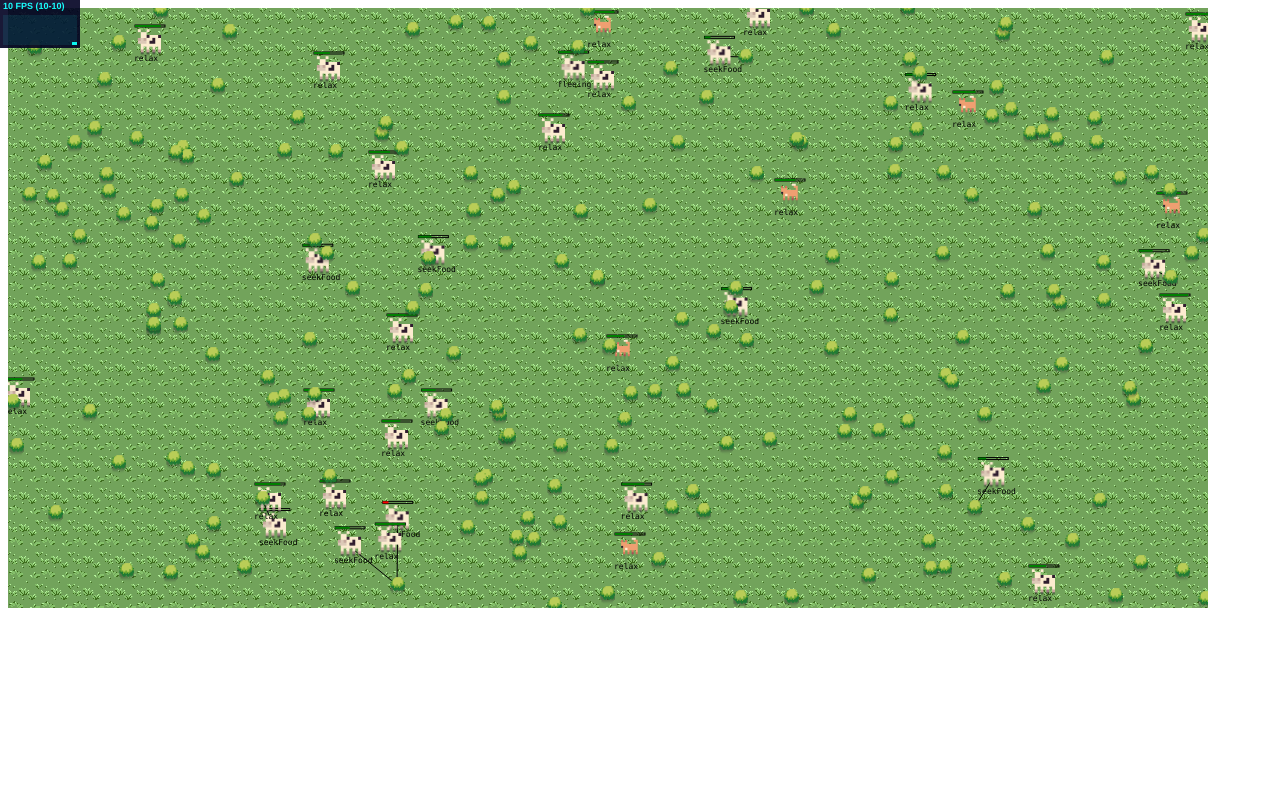
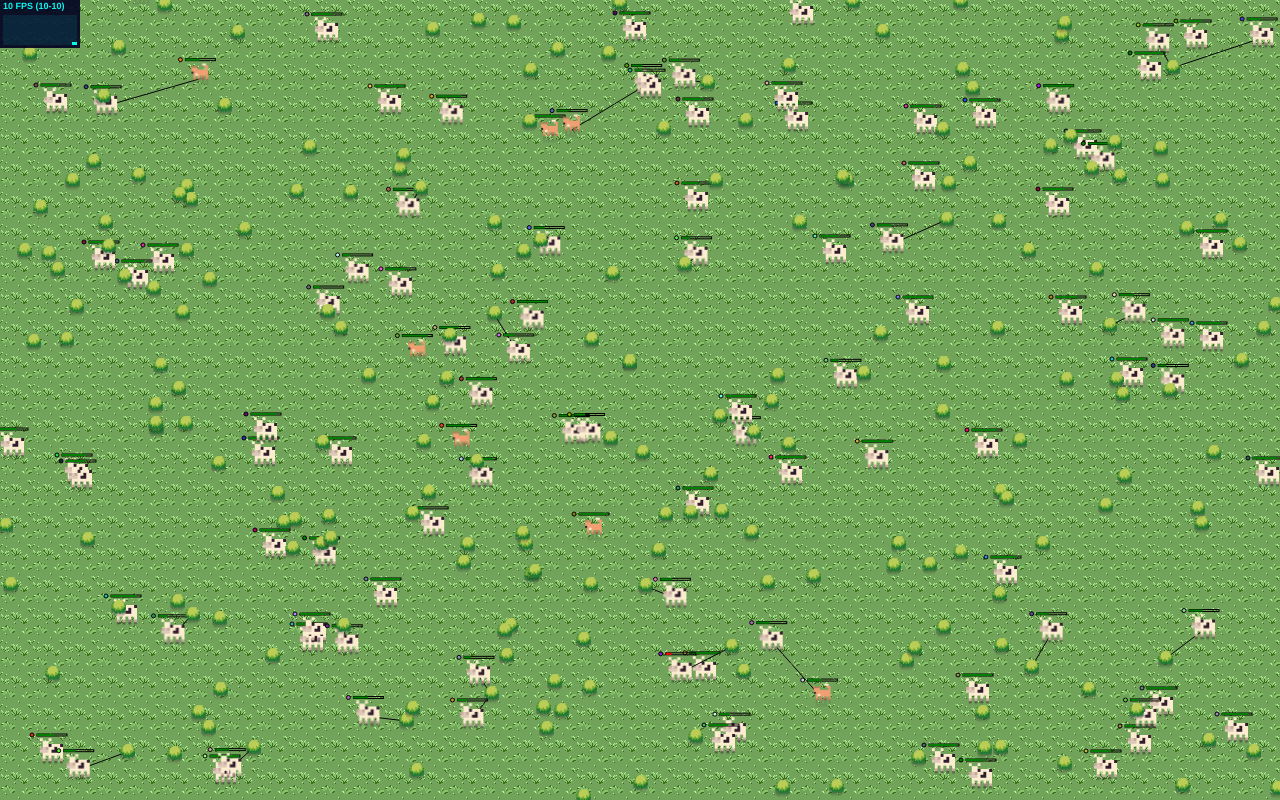
Before and after one commit to waldirbertazzijr/life-simulator, a plain HTML site: page index.html in a window 1280 px wide. Drawn offline with Linux system fonts and the light colour scheme; animation ran at ten frames a second.

Commit message:
Some features.
- Adding tooltip to inspect the animal.
- Adding family badge.
- Refactoring configs.

```diff
--- a/index.html
+++ b/index.html
@@ -5,8 +5,13 @@
     <title>Life Simulator</title>
     <script src="stats.js"></script>
     <script src="main.js"></script>
+    <style>
+        * { margin:0; padding:0; }
+        html, body { width:100%; height:100%; }
+        #canvas { display:block; }
+    </style>
 </head>
 <body>
-    <canvas id="canvas" width="1200" height="600"></canvas>
+    <canvas id="canvas"></canvas>
 </body>
 </html>
--- a/main.js
+++ b/main.js
@@ -1,31 +1,78 @@
 // Simulation configuration
-const config = {
+let config = {
+    run: true,
+    canvas: null,
+
+    visuals: {
+        procreationAnimations: {
+            enabled: true,
+            radius: 10
+        },
         drawTargets: true,
-
         energyBar: {
             enabled: true,
             width: 30,
             height: 2,
         },
-
-    procreationAnimations: {
-        enabled: true,
-        radius: 10
     },
 
-    worldWidth: 1200,
-    worldHeight: 600,
-    treePopulation: [200, 300],
-    herbivorePopulation: [20, 30],
-    carnivorePopulation: [5, 10],
-    run: true,
+    world: {
+        width: window.innerWidth,
+        height: window.innerHeight
+    },
+
+    trees: {
+        initialPopulation: [200, 300],
+        energyGain: 0.001,
+        procreatingChance: 0,
+        energy: {
+            initial: 1000,
+            max: 1000,
+        }
+    },
+    herbivores: {
+        initialPopulation: [20, 100],
+        energyGain: -0.25,
+        procreatingChance: 0.00001,
+        clockAction: 2,
+        energy: {
+            initial: [100, 500],
+            max: 500,
+        }
+    },
+    carnivores: {
+        initialPopulation: [5, 10],
+        energyGain: -0.1,
+        procreatingChance: 0.001,
+        clockAction: 0.1,
+        energy: {
+            initial: [50, 100],
+            max: 100,
+        }
+    },
+
+    energy: {
+        defaultEnergy: 100,
+        defaultMaxEnergy: 500,
+    },
+
+    images: {
+        tree: './tree.png',
+        herbivore: './herbivore.png',
+        carnivore: './carnivore.png',
+        background: './grass.png'
+    }
 };
 
 // Utility functions
-const randomInt = (min, max) => min + Math.floor((max - min) * Math.random());
+const randomInt = (min, max) => min + Math.floor((max - min) * Math.random()) + 1;
 
 const removeDead = () => {
     animals = animals.filter(animal => animal.energy > 0);
+};
+
+const randomHexColor = () => {
+    return `#${Math.floor(Math.random()*16777215).toString(16)}`;
 };
 
 // Animal array
@@ -33,29 +80,29 @@ let animals = [];
 
 // Load images
 const treeImage = new Image();
-treeImage.src = './tree.png';
+treeImage.src = config.images.tree;
 
 const herbivoreImage = new Image();
-herbivoreImage.src = './herbivore.png';
+herbivoreImage.src = config.images.herbivore;
 
 const carnivoreImage = new Image();
-carnivoreImage.src = './carnivore.png';
+carnivoreImage.src = config.images.carnivore;
 
 class Animal {
-    constructor(kind, energyGain, procriationChance, walkStrategy = 'static', image) {
+    constructor(kind, energyGain, procriationChance, walkStrategy = 'static', image, initialEnergy, maxEnergy, clockAction) {
         this.kind = kind;
-        this.positionX = randomInt(0, config.worldWidth);
-        this.positionY = randomInt(0, config.worldHeight);
-        this.clockAction = 1;
+        this.positionX = randomInt(0, config.world.width);
+        this.positionY = randomInt(0, config.world.height);
+        this.clockAction = clockAction;
         this.clock = 0;
-        this.energy = 100;
-        this.maxEnergy = 500;
+        this.energy = Array.isArray(initialEnergy) ? randomInt(...initialEnergy) : initialEnergy;
+        this.maxEnergy = maxEnergy;
         this.energyGain = energyGain;
         this.procriationChance = procriationChance;
         this.walkStrategy = walkStrategy;
         this.currentTarget = null;
         this.consumes = [];
-        this.family = `_${Math.random().toString(36).substring(2, 9)}`;
+        this.family = randomHexColor();
         this.image = image;
     }
 
@@ -147,7 +194,7 @@ class Animal {
             animals.push(child);
 
             // Trigger the procreation animation
-            if(config.procreationAnimations.enabled) createProcreationAnimation(child.positionX, child.positionY);
+            if (config.visuals.procreationAnimations.enabled) createProcreationAnimation(child.positionX, child.positionY);
         }
     }
 
@@ -171,7 +218,7 @@ class Animal {
             }
         }
 
-        if (closestHunterDistance < 50) {
+        if (closestHunterDistance < 100) {
             this.walkStrategy = 'fleeing';
         } else if (this.energy / this.maxEnergy <= 0.5) {
             this.walkStrategy = 'seekFood';
@@ -196,22 +243,29 @@ class Animal {
     }
 
     draw(ctx) {
+        // Draw the animal image
         ctx.drawImage(this.image, this.positionX - 16, this.positionY - 16, 32, 32);
-        ctx.font = '8px Monaco';
-        ctx.fillStyle = '#000';
 
-        if (this.walkStrategy !== 'static') ctx.fillText(`${this.walkStrategy}`, this.positionX - 16, this.positionY + 16);
+        if (this.walkStrategy !== 'static') {
+            // Draw the family circle
+            ctx.fillStyle = this.family;
+            ctx.beginPath();
+            ctx.arc(this.positionX - 20, this.positionY - 19, 2, 0, 2 * Math.PI);
+            ctx.strokeStyle = "#000";
+            ctx.stroke();
+            ctx.fill();
 
-        if (config.energyBar.enabled && this.walkStrategy !== 'static') {
+
+            if (config.visuals.energyBar.enabled) {
                 const energyPercentage = this.energy / this.maxEnergy;
                 const barColor = energyPercentage > 0.2 ? 'green' : 'red';
                 ctx.fillStyle = barColor;
-            ctx.fillRect(this.positionX - config.energyBar.width / 2, this.positionY - 20, config.energyBar.width * energyPercentage, config.energyBar.height);
+                ctx.fillRect(this.positionX - config.visuals.energyBar.width / 2, this.positionY - 20, config.visuals.energyBar.width * energyPercentage, config.visuals.energyBar.height);
                 ctx.strokeStyle = '#000';
-            ctx.strokeRect(this.positionX - config.energyBar.width / 2, this.positionY - 20, config.energyBar.width, config.energyBar.height);
+                ctx.strokeRect(this.positionX - config.visuals.energyBar.width / 2, this.positionY - 20, config.visuals.energyBar.width, config.visuals.energyBar.height);
             }
 
-        if (config.drawTargets && this.currentTarget) {
+            if (config.visuals.drawTargets && this.currentTarget) {
                 ctx.beginPath();
                 ctx.moveTo(this.positionX, this.positionY);
                 ctx.lineTo(this.currentTarget.positionX, this.currentTarget.positionY);
@@ -219,32 +273,25 @@ class Animal {
             }
         }
     }
+}
 
 class Tree extends Animal {
     constructor() {
-        super('tree', 0.01, 0.00005, 'static', treeImage);
-        this.energy = 1000;
-        this.maxEnergy = 1000;
+        super('tree', config.trees.energyGain, config.trees.procreatingChance, 'static', treeImage, config.trees.energy.initial, config.trees.energy.max);
     }
 }
 
 class Herbivore extends Animal {
     constructor() {
-        super('herbivore', -0.25, 0.00001, 'seekFood', herbivoreImage);
+        super('herbivore', config.herbivores.energyGain, config.herbivores.procreatingChance, 'seekFood', herbivoreImage, config.herbivores.energy.initial, config.herbivores.energy.max, config.herbivores.clockAction);
         this.consumes = ['tree'];
-        this.clockAction = 2;
-        this.energy = randomInt(100, 500);
-        this.maxEnergy = 500;
     }
 }
 
 class Carnivore extends Animal {
     constructor() {
-        super('carnivore', -0.1, 0.001, 'seekFood', carnivoreImage);
+        super('carnivore', config.carnivores.energyGain, config.carnivores.procreatingChance, 'seekFood', carnivoreImage, config.carnivores.energy.initial, config.carnivores.energy.max, config.carnivores.clockAction);
         this.consumes = ['herbivore', 'carnivore'];
-        this.clockAction = 0.1;
-        this.energy = randomInt(50, 100);
-        this.maxEnergy = 100;
     }
 }
 
@@ -270,15 +317,15 @@ const populate = (kind, range) => {
     }
 };
 
-populate('tree', config.treePopulation);
-populate('herbivore', config.herbivorePopulation);
-populate('carnivore', config.carnivorePopulation);
+populate('tree', config.trees.initialPopulation);
+populate('herbivore', config.herbivores.initialPopulation);
+populate('carnivore', config.carnivores.initialPopulation);
 
 const stats = new Stats();
 stats.showPanel(0);
 
 const bg = new Image();
-bg.src = './grass.png';
+bg.src = config.images.background;
 
 const drawBackground = () => {
     window.ctx.drawImage(bg, 0, 0);
@@ -296,7 +343,7 @@ const createProcreationAnimation = (x, y) => {
 
 const draw = () => {
     stats.begin();
-    window.ctx.clearRect(0, 0, config.worldWidth, config.worldHeight);
+    window.ctx.clearRect(0, 0, config.world.width, config.world.height);
 
     animals.forEach(animal => {
         animal.live();
@@ -325,13 +372,90 @@ const draw = () => {
     window.requestAnimationFrame(draw);
 };
 
+const fixCanvasSize = () => {
+    config.world.width = window.innerWidth;
+    config.world.height = window.innerHeight;
+
+    config.canvas.width = config.world.width;
+    config.canvas.height = config.world.height;
+}
+
 const init = () => {
-    window.ctx = document.getElementById('canvas').getContext('2d');
+    config.canvas = document.getElementById('canvas');
+
+    fixCanvasSize();
+
+    window.ctx = config.canvas.getContext('2d');
     window.ctx.globalCompositeOperation = 'destination-over';
     window.requestAnimationFrame(draw);
+
+    new Tooltip();
 };
 
 window.onload = () => {
     document.body.appendChild(stats.dom);
     init();
 };
+
+class Tooltip {
+    constructor() {
+        this.tooltip = document.createElement('div');
+        this.tooltip.id = 'tooltip';
+        this.tooltip.style.position = 'absolute';
+        this.tooltip.style.display = 'none';
+        this.tooltip.style.font = '6px Helvetica, Arial';
+        this.tooltip.style.backgroundColor = 'white';
+        this.tooltip.style.border = '1px solid black';
+        this.tooltip.style.borderRadius = '5px';
+        this.tooltip.style.boxShadow = '0 5px 10px rgba(0,0,0,0.5)';
+        this.tooltip.style.padding = '5px';
+        this.tooltip.style.fontSize = '12px';
+        this.tooltip.style.pointerEvents = 'none';
+        this.tooltip.style.zIndex = '1';
+        document.body.appendChild(this.tooltip);
+
+        this.canvas = document.getElementById('canvas');
+        this.canvasRect = this.canvas.getBoundingClientRect();
+
+        this.canvas.addEventListener('mousemove', (event) => this.onMouseMove(event));
+        this.canvas.addEventListener('mouseout', () => this.onMouseOut());
+    }
+
+    onMouseMove(event) {
+        const mouseX = event.clientX - this.canvasRect.left;
+        const mouseY = event.clientY - this.canvasRect.top;
+
+        let hoveredAnimal = null;
+        for (const animal of animals) {
+            const distance = Math.hypot(animal.positionX - mouseX, animal.positionY - mouseY);
+            if (distance < 16) {
+                hoveredAnimal = animal;
+                break;
+            }
+        }
+
+        if (hoveredAnimal) {
+            this.tooltip.style.display = 'block';
+            this.tooltip.style.left = `${event.pageX + 10}px`;
+            this.tooltip.style.top = `${event.pageY + 10}px`;
+
+            const properties = Object.entries(hoveredAnimal)
+                .filter(([key, value]) => (key !== 'currentTarget' && key !== 'image' && key !== 'clock' && key !== 'kind'))
+                .map(([key, value]) => {
+                    if (typeof value === 'number') {
+                        return `${key}: ${value.toFixed(2)}`;
+                    }
+                    return `${key}: ${JSON.stringify(value)}`;
+                })
+                .join('</br>');
+
+            this.tooltip.innerHTML = `<strong>${hoveredAnimal.kind}</strong><br>${properties}`;
+        } else {
+            this.tooltip.style.display = 'none';
+        }
+    }
+
+    onMouseOut() {
+        this.tooltip.style.display = 'none';
+    }
+}
```
Lines whose indentation alone changed are shown as unchanged.
